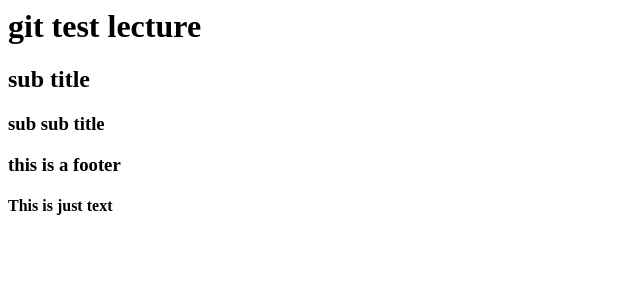
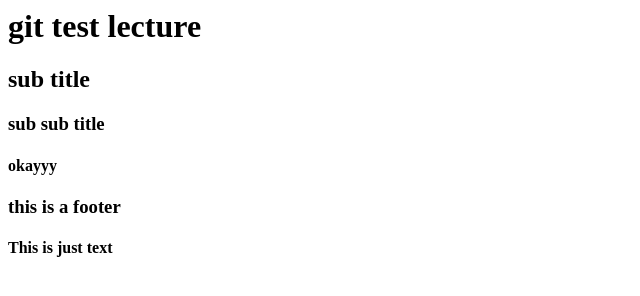
Before and after one commit to YazeedSal/gitTest, a plain HTML site: page index.html in a window 1280 px wide. Shown: the whole page, without its empty margins (0-640 px from the left). Drawn offline with Linux system fonts and the light colour scheme.

Commit message:
added a h4 the header

```diff
--- a/index.html
+++ b/index.html
@@ -10,6 +10,7 @@
         <h1>git test lecture</h1>
         <h2>sub title</h2>
         <h3>sub sub title</h3>
+        <h4>okayyy</h4>
     </div>
 
     <div class="footer">
```
